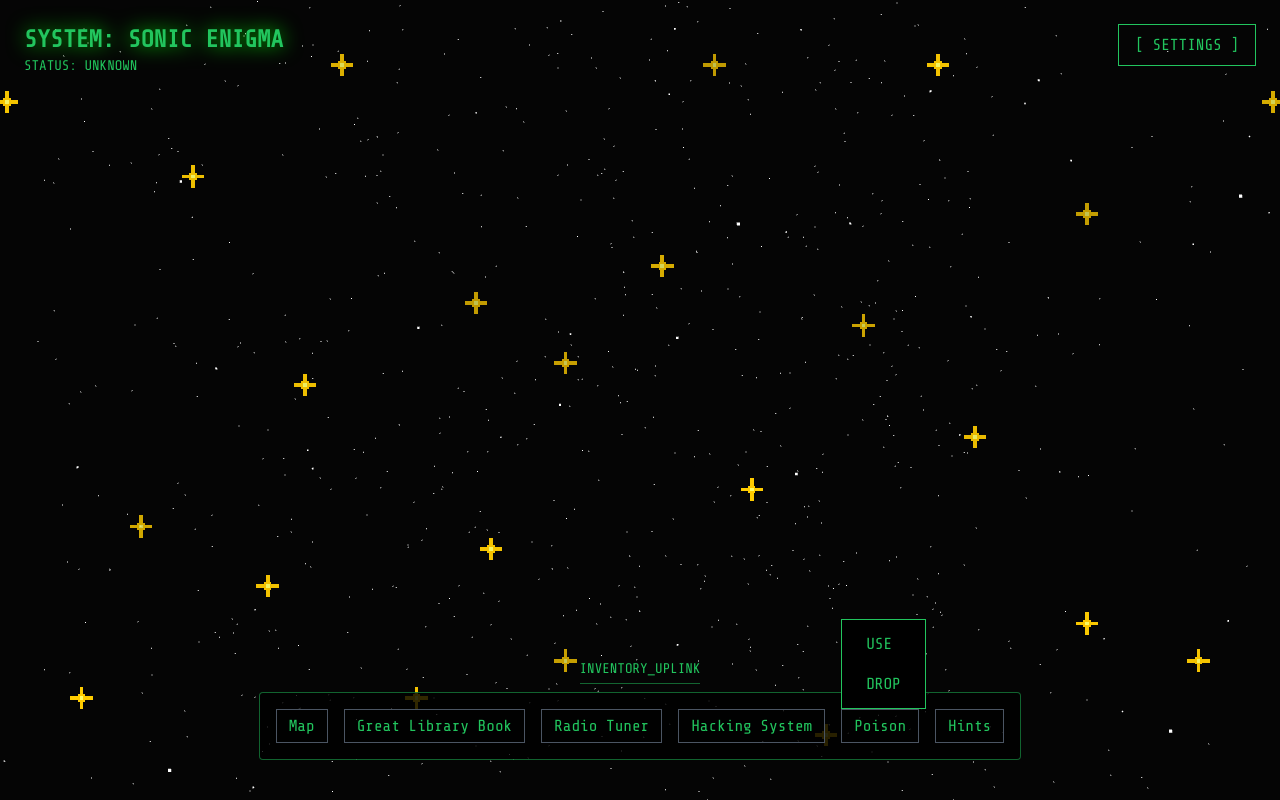
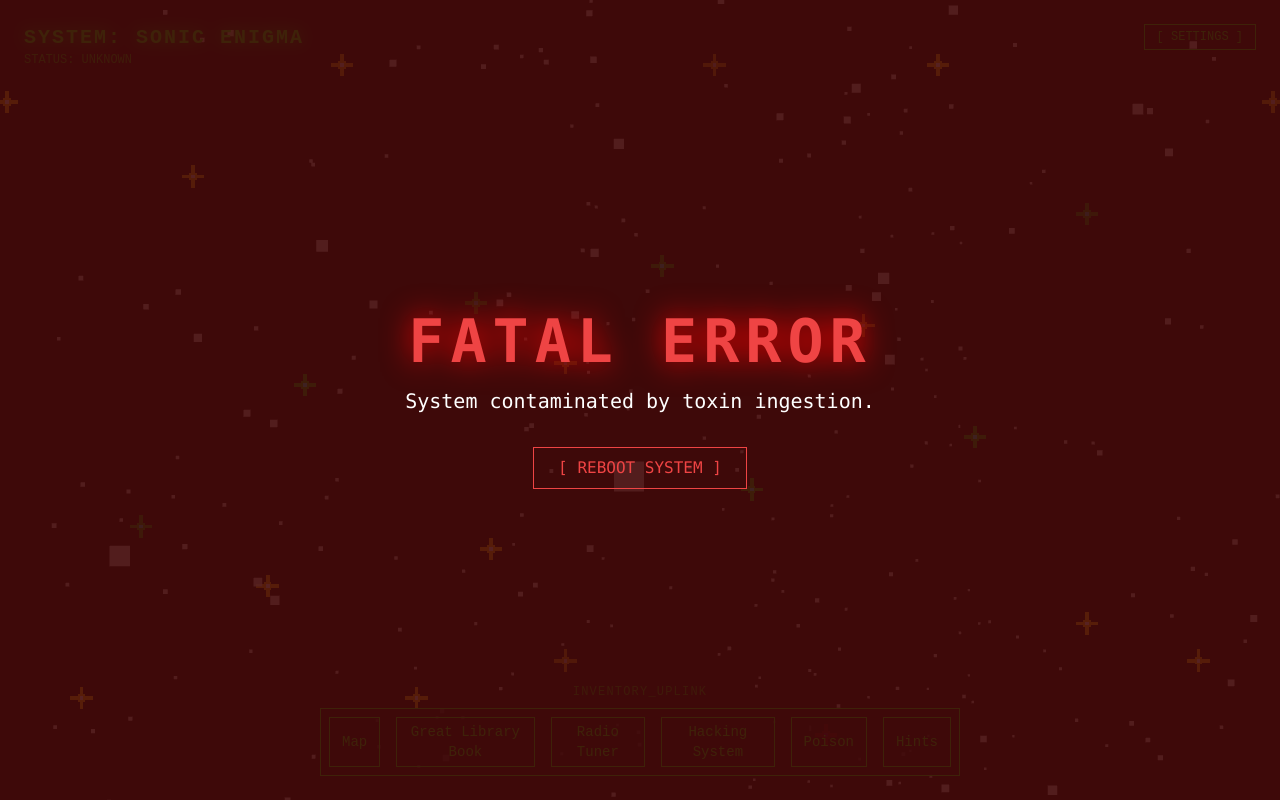
Before and after one commit to SohamBiswas14/Hackathon-Official, a website: page frontend/phase2.html in a window 1280 px wide. Both pictures are taken after a click on the button "Poison". Drawn offline with nearby package versions, Linux system fonts and the light colour scheme.

Commit message:
Complete Phase 2 Big Dipper constellation puzzle and background starfield

```diff
--- a/frontend/phase2.html
+++ b/frontend/phase2.html
@@ -1,68 +1,61 @@
 <!DOCTYPE html>
 <html lang="en">
+
 <head>
     <meta charset="UTF-8">
     <meta name="viewport" content="width=device-width, initial-scale=1.0">
     <title>Asteria - Planet Sonic Enigma</title>
+    <!-- Tailwind CSS CDN -->
     <script src="https://cdn.tailwindcss.com"></script>
-    <link href="https://fonts.googleapis.com/css2?family=Share+Tech+Mono&display=swap" rel="stylesheet">
     <style>
-        body { font-family: 'Share Tech Mono', monospace; overflow: hidden; background-color: #050505; color: #00ff00; }
-        /* This is where Three.js will inject the 3D canvas */
-        #canvas-container { position: absolute; top: 0; left: 0; width: 100%; height: 100%; z-index: 0; }
-        .ui-layer { position: relative; z-index: 10; pointer-events: none; }
-        .interactive { pointer-events: auto; }
+        body {
+            background-color: #000000;
+            color: #00ff00;
+            font-family: monospace;
+            overflow: hidden;
+            margin: 0;
+            padding: 0;
+        }
     </style>
 </head>
-<body class="text-green-500 selection:bg-green-500 selection:text-black">
 
-    <!-- 3D Star Map Background -->
-    <div id="canvas-container"></div>
+<body class="relative w-screen h-screen select-none">
 
-    <!-- UI Overlay -->
-    <div class="ui-layer flex flex-col justify-between h-screen p-6">
+    <!-- Top HUD -->
+    <div class="absolute top-6 left-6 z-10 pointer-events-none">
+        <h1 class="text-xl font-bold tracking-widest text-[#00ff00] drop-shadow-[0_0_8px_#00ff00]">SYSTEM: SONIC ENIGMA</h1>
+        <p class="text-xs text-[#00ff00] opacity-75">STATUS: UNKNOWN</p>
+    </div>
 
-        <!-- Top Bar: Settings -->
-        <div class="flex justify-between items-start">
-            <div>
-                <h1 class="text-2xl font-bold drop-shadow-[0_0_10px_rgba(0,255,0,0.8)]">SYSTEM: SONIC ENIGMA</h1>
-                <p class="text-sm">STATUS: UNKNOWN</p>
-            </div>
-            <button id="btn-settings" class="interactive border border-green-500 px-4 py-2 hover:bg-green-500 hover:text-black transition">
-                [ SETTINGS ]
-            </button>
-        </div>
+    <!-- Settings Button -->
+    <div class="absolute top-6 right-6 z-10">
+        <button class="border border-[#00ff00] px-3 py-1 text-xs hover:bg-[#00ff00] hover:text-black transition-colors">[ SETTINGS ]</button>
+    </div>
 
-        <!-- Bottom Bar: Inventory Dock -->
-        <div class="flex flex-col items-center pb-4">
-            <p class="mb-2 text-sm border-b border-green-500/50 pb-1">INVENTORY_UPLINK</p>
-            <div class="interactive flex gap-4 bg-black/80 p-4 border border-green-500/50 rounded">
-                <!-- Inventory Items -->
-                <button class="inv-item border border-gray-600 px-3 py-1 hover:border-green-500" data-item="map">Map</button>
-                <button class="inv-item border border-gray-600 px-3 py-1 hover:border-green-500" data-item="book">Great Library Book</button>
-                <button class="inv-item border border-gray-600 px-3 py-1 hover:border-green-500" data-item="tuner">Radio Tuner</button>
-                <button class="inv-item border border-gray-600 px-3 py-1 hover:border-green-500" data-item="hack">Hacking System</button>
-                <button class="inv-item border border-gray-600 px-3 py-1 hover:border-green-500 text-green-500" data-item="poison">Poison</button>
-                <button class="inv-item border border-gray-600 px-3 py-1 hover:border-green-500" data-item="hints">Hints</button>
-            </div>
+    <!-- Inventory Uplink Footer -->
+    <div class="absolute bottom-6 left-1/2 -translate-x-1/2 z-10 flex flex-col items-center">
+        <span class="text-xs tracking-widest opacity-70 mb-2">INVENTORY_UPLINK</span>
+        <div class="border border-[#00ff00] bg-black bg-opacity-80 p-2 flex gap-4">
+            <button id="btn-map" class="px-3 py-1 border border-[#00ff00] text-sm hover:bg-[#00ff00] hover:text-black transition-colors">Map</button>
+            <button id="btn-book" class="px-3 py-1 border border-[#00ff00] text-sm hover:bg-[#00ff00] hover:text-black transition-colors">Great Library Book</button>
+            <button id="btn-radio" class="px-3 py-1 border border-[#00ff00] text-sm hover:bg-[#00ff00] hover:text-black transition-colors">Radio Tuner</button>
+            <button id="btn-hacking" class="px-3 py-1 border border-[#00ff00] text-sm hover:bg-[#00ff00] hover:text-black transition-colors">Hacking System</button>
+            <button id="btn-poison" class="px-3 py-1 border border-[#00ff00] text-sm hover:bg-[#00ff00] hover:text-black transition-colors">Poison</button>
+            <button id="btn-hints" class="px-3 py-1 border border-[#00ff00] text-sm hover:bg-[#00ff00] hover:text-black transition-colors">Hints</button>
         </div>
     </div>
 
-    <!-- Action Menu (Pops up when clicking an item) -->
-    <div id="action-menu" class="interactive hidden absolute bg-black border border-green-500 p-2 flex flex-col gap-2 z-20">
-        <button id="btn-use" class="hover:bg-green-500 hover:text-black px-4 py-1 text-left">USE</button>
-        <button id="btn-drop" class="hover:bg-green-500 hover:text-black px-4 py-1 text-left">DROP</button>
-    </div>
-
     <!-- Death Screen (Hidden by default) -->
-    <div id="death-screen" class="interactive hidden fixed inset-0 bg-red-900/90 flex flex-col items-center justify-center p-8 z-50 text-center">
-        <h1 class="text-6xl font-bold text-black mb-4 tracking-widest">FATAL ERROR</h1>
-        <p class="text-white text-2xl font-mono">lol imagine getting eliminated by yourself 😂 gg ez</p>
-        <button onclick="location.reload()" class="mt-8 border border-black text-black px-6 py-2 hover:bg-black hover:text-red-500 transition">REBOOT_SYSTEM</button>
+    <div id="death-screen" class="hidden fixed inset-0 bg-red-950/90 z-50 flex flex-col justify-center items-center font-mono text-red-500">
+        <h1 class="text-6xl font-bold mb-4 tracking-widest drop-shadow-[0_0_15px_red]">FATAL ERROR</h1>
+        <p class="text-white text-xl">System contaminated by toxin ingestion.</p>
+        <button onclick="location.reload()" class="mt-8 border border-red-500 text-red-500 px-6 py-2 hover:bg-red-500 hover:text-black transition-colors">[ REBOOT SYSTEM ]</button>
     </div>
 
     <!-- Three.js Library -->
     <script src="https://cdnjs.cloudflare.com/ajax/libs/three.js/r128/three.min.js"></script>
+    <!-- Phase 2 Game Logic -->
     <script src="phase2.js"></script>
 </body>
+
 </html>
--- a/frontend/phase2.js
+++ b/frontend/phase2.js
@@ -1,79 +1,63 @@
-const container = document.getElementById('canvas-container');
-
-// 1. Core Three.js Setup (Scene, Camera, Renderer)
+window.addEventListener('DOMContentLoaded', () => {
+    // --- 1. SCENE, CAMERA & RENDERER SETUP ---
     const scene = new THREE.Scene();
-// 75 degree field of view, matching browser aspect ratio
     const camera = new THREE.PerspectiveCamera(75, window.innerWidth / window.innerHeight, 0.1, 1000);
-camera.position.z = 50; // Pull the camera back so we can see the stars
+    camera.position.z = 50;
 
     const renderer = new THREE.WebGLRenderer({ antialias: true, alpha: true });
     renderer.setSize(window.innerWidth, window.innerHeight);
-// Inject the 3D canvas into our HTML container
-container.appendChild(renderer.domElement);
 
-// 2. Generate the Starry Background
-const starsGeometry = new THREE.BufferGeometry();
-const starsCount = 2000;
-const posArray = new Float32Array(starsCount * 3);
+    renderer.domElement.style.position = 'fixed';
+    renderer.domElement.style.top = '0';
+    renderer.domElement.style.left = '0';
+    renderer.domElement.style.zIndex = '0';
+    document.body.appendChild(renderer.domElement);
 
-// Create 2000 random X, Y, Z coordinates
-for(let i = 0; i < starsCount * 3; i++) {
-    posArray[i] = (Math.random() - 0.5) * 200;
+    // --- 2. 3D VOLUMETRIC BACKGROUND STARFIELD ---
+    const particleCount = 800;
+    const particleGeometry = new THREE.BufferGeometry();
+    const particlePositions = new Float32Array(particleCount * 3);
+
+    for (let i = 0; i < particleCount * 3; i += 3) {
+        particlePositions[i] = (Math.random() - 0.5) * 400; // X width
+        particlePositions[i + 1] = (Math.random() - 0.5) * 400; // Y height
+        particlePositions[i + 2] = (Math.random() - 0.5) * 200 - 50; // True 3D Z depth spread
     }
 
-starsGeometry.setAttribute('position', new THREE.BufferAttribute(posArray, 3));
-// Make the stars small and white
-const starsMaterial = new THREE.PointsMaterial({ size: 0.15, color: 0xffffff });
-const starMesh = new THREE.Points(starsGeometry, starsMaterial);
-scene.add(starMesh);
+    particleGeometry.setAttribute('position', new THREE.BufferAttribute(particlePositions, 3));
 
-// 3. Animation Loop (Keeps the scene rendering every frame)
-function animate() {
-    requestAnimationFrame(animate);
+    const particleMaterial = new THREE.PointsMaterial({
+        color: 0xffffff,
+        size: 1.4,
+        transparent: true,
+        opacity: 0.8
+    });
 
-    // Slowly rotate the entire star field for a cool space effect
-    starMesh.rotation.y += 0.0003;
-    starMesh.rotation.x += 0.0001;
+    const backgroundField = new THREE.Points(particleGeometry, particleMaterial);
+    scene.add(backgroundField);
 
-    renderer.render(scene, camera);
-}
-animate();
-
-// 4. Handle Window Resizing
-window.addEventListener('resize', () => {
-    camera.aspect = window.innerWidth / window.innerHeight;
-    camera.updateProjectionMatrix();
-    renderer.setSize(window.innerWidth, window.innerHeight);
-});
-// --- INVENTORY & UI LOGIC ---
-// --- INTERACTIVE CONSTELLATION (BIG DIPPER) ---
-const raycaster = new THREE.Raycaster();
-const mouse = new THREE.Vector2();
-const interactiveStars = [];
-const selectedStars = [];
-const drawnLines = [];
-
-// 1. GENERATE RETRO PIXEL STAR TEXTURE
+    // --- 3. RETRO PIXEL STAR TEXTURE ---
     function createStarTexture() {
         const canvas = document.createElement('canvas');
         canvas.width = 16;
         canvas.height = 16;
         const ctx = canvas.getContext('2d');
 
-    // Draw the 4-point cross shape from your reference image
-    ctx.fillStyle = '#ffcc00'; // Main yellow
-    ctx.fillRect(6, 6, 4, 4);  // Center
-    ctx.fillRect(7, 2, 2, 4);  // Top point
-    ctx.fillRect(7, 10, 2, 4); // Bottom point
-    ctx.fillRect(2, 7, 4, 2);  // Left point
-    ctx.fillRect(10, 7, 4, 2); // Right point
+        ctx.clearRect(0, 0, 16, 16);
 
-    // Inner bright core
-    ctx.fillStyle = '#ffff66';
+        ctx.fillStyle = '#ffcc00';
+        ctx.fillRect(6, 6, 4, 4);
+        ctx.fillRect(7, 2, 2, 4);
+        ctx.fillRect(7, 10, 2, 4);
+        ctx.fillRect(2, 7, 4, 2);
+        ctx.fillRect(10, 7, 4, 2);
+
+        ctx.fillStyle = '#ffffff';
         ctx.fillRect(7, 7, 2, 2);
 
         const texture = new THREE.CanvasTexture(canvas);
-    texture.magFilter = THREE.NearestFilter; // Keeps the edges pixelated and crisp
+        texture.magFilter = THREE.NearestFilter;
+        texture.minFilter = THREE.NearestFilter;
         return texture;
     }
 
@@ -83,9 +67,14 @@
         color: 0xffffff,
         transparent: true
     });
-// 2. WIDE-SPAN COORDINATES (Spanning the entire camera view)
+
+    // --- 4. CONSTELLATION DATA (7 Real + 18 Decoys) ---
+    const interactiveStars = [];
+    const selectedStars = [];
+    const drawnLines = [];
+
     const starCoords = [
-    // The 7 Big Dipper Stars (Stretched across the screen)
+        // 7 True Big Dipper Stars
         new THREE.Vector3(60, 25, -20),
         new THREE.Vector3(45, -5, -20),
         new THREE.Vector3(15, -12, -20),
@@ -94,36 +83,30 @@
         new THREE.Vector3(-45, 2, -20),
         new THREE.Vector3(-67, -17, -20),
 
-    // 18 Decoy Stars pushed into the corners and empty edges
-    new THREE.Vector3(85, 40, -20),   // Top Right corner
-    new THREE.Vector3(75, -35, -20),  // Bottom Right corner
-    new THREE.Vector3(90, 5, -20),    // Far Right edge
-    new THREE.Vector3(-85, 40, -20),  // Top Left corner
-    new THREE.Vector3(-75, -40, -20), // Bottom Left corner
-    new THREE.Vector3(-88, -5, -20),  // Far Left edge
-    new THREE.Vector3(10, 45, -20),   // Top Center
-    new THREE.Vector3(25, -45, -20),  // Bottom Center
-    new THREE.Vector3(-40, 45, -20),  // Top Mid-Left
-    new THREE.Vector3(-30, -40, -20), // Bottom Mid-Left
-    new THREE.Vector3(40, 45, -20),   // Top Mid-Right
-    new THREE.Vector3(60, -30, -20),  // Bottom Mid-Right
-    new THREE.Vector3(-10, -35, -20), // Lower Middle
-    new THREE.Vector3(-60, 30, -20),  // Upper Left filler
-    new THREE.Vector3(-20, -20, -20), // Center Left filler
-    new THREE.Vector3(30, 10, -20),   // Center Right filler
-    new THREE.Vector3(-10, 5, -20),   // Center filler
-    new THREE.Vector3(-50, -25, -20)  // Lower Left filler
+        // 18 Decoys
+        new THREE.Vector3(85, 40, -20), new THREE.Vector3(75, -35, -20),
+        new THREE.Vector3(90, 5, -20), new THREE.Vector3(-85, 40, -20),
+        new THREE.Vector3(-75, -40, -20), new THREE.Vector3(-88, -5, -20),
+        new THREE.Vector3(10, 45, -20), new THREE.Vector3(25, -45, -20),
+        new THREE.Vector3(-40, 45, -20), new THREE.Vector3(-30, -40, -20),
+        new THREE.Vector3(40, 45, -20), new THREE.Vector3(60, -30, -20),
+        new THREE.Vector3(-10, -35, -20), new THREE.Vector3(-60, 30, -20),
+        new THREE.Vector3(-20, -20, -20), new THREE.Vector3(30, 10, -20),
+        new THREE.Vector3(-10, 5, -20), new THREE.Vector3(-50, -25, -20)
     ];
 
-// 3. RENDER SPRITES
     starCoords.forEach((pos, index) => {
-    // Using Sprites instead of spheres for the retro 2D look
         const star = new THREE.Sprite(baseMaterial.clone());
         star.position.copy(pos);
-    star.scale.set(4, 4, 1); // Size of the star
+        star.scale.set(4, 4, 1);
 
         star.userData.isDipper = index < 7;
-    // Randomize twinkling rhythm for each star
+
+        // HIGHLIGHT THE BIG DIPPER IN CYAN FOR REFERENCE
+        if (index < 7) {
+            star.material.color.setHex(0x00ffff);
+        }
+
         star.userData.twinkleSpeed = Math.random() * 0.003 + 0.0015;
         star.userData.twinkleOffset = Math.random() * Math.PI * 2;
 
@@ -132,22 +115,33 @@
     });
 
     const lineMaterial = new THREE.LineBasicMaterial({ color: 0x00ff00, linewidth: 2 });
-// 4. TWINKLING ANIMATION LOOP
+
+    // --- 5. 3D ANIMATION & ROTATION LOOP ---
+    let activeAnchor = null;
+
     function animateConstellation() {
         requestAnimationFrame(animateConstellation);
         const time = Date.now();
 
+        // Gentle 3D spherical rotation for the background depth field
+        backgroundField.rotation.x += 0.0003;
+        backgroundField.rotation.y += 0.0005;
+
+        // Twinkle interactive constellation stars
         interactiveStars.forEach(star => {
-        // Only twinkle if it hasn't been locked in/selected
-        if (!selectedStars.includes(star)) {
-            // Tightened the math: 0.875 ± 0.125 keeps opacity between 0.75 and 1.0
+            if (!selectedStars.includes(star) && activeAnchor !== star) {
                 star.material.opacity = 0.875 + 0.125 * Math.sin(time * star.userData.twinkleSpeed + star.userData.twinkleOffset);
             }
         });
+
+        renderer.render(scene, camera);
     }
     animateConstellation();
 
-// 5. HOVER EFFECTS
+    // --- 6. INTERACTION & RAYCASTING ---
+    const raycaster = new THREE.Raycaster();
+    const mouse = new THREE.Vector2();
+
     window.addEventListener('mousemove', (event) => {
         mouse.x = (event.clientX / window.innerWidth) * 2 - 1;
         mouse.y = -(event.clientY / window.innerHeight) * 2 + 1;
@@ -156,8 +150,6 @@
         const intersects = raycaster.intersectObjects(interactiveStars);
         document.body.style.cursor = intersects.length > 0 ? 'pointer' : 'default';
     });
-// 6. 2-STEP CLICK & COMPLETION LOGIC
-let activeAnchor = null; // Stores the first star you click
 
     window.addEventListener('click', (event) => {
         mouse.x = (event.clientX / window.innerWidth) * 2 - 1;
@@ -169,43 +161,66 @@
         if (intersects.length > 0) {
             const clickedStar = intersects[0].object;
 
-        // STEP 1: If no star is currently selected, make this one the anchor
-        if (activeAnchor === null) {
+            // Deselect active anchor
+            if (activeAnchor === clickedStar) {
+                const isConnected = drawnLines.some(d => d.starA === clickedStar || d.starB === clickedStar);
+                activeAnchor.material.color.setHex(isConnected ? 0x00ff00 : (activeAnchor.userData.isDipper ? 0x00ffff : 0xffffff));
+                activeAnchor = null;
+            }
+            // Undo last line
+            else if (activeAnchor === null && drawnLines.length > 0 &&
+                (drawnLines[drawnLines.length - 1].starA === clickedStar || drawnLines[drawnLines.length - 1].starB === clickedStar)) {
+
+                const lastLineData = drawnLines.pop();
+                scene.remove(lastLineData.line);
+
+                const isStillConnected = (star) => drawnLines.some(d => d.starA === star || d.starB === star);
+
+                if (!isStillConnected(lastLineData.starA)) {
+                    lastLineData.starA.material.color.setHex(lastLineData.starA.userData.isDipper ? 0x00ffff : 0xffffff);
+                    const indexA = selectedStars.indexOf(lastLineData.starA);
+                    if (indexA > -1) selectedStars.splice(indexA, 1);
+                }
+                if (!isStillConnected(lastLineData.starB)) {
+                    lastLineData.starB.material.color.setHex(lastLineData.starB.userData.isDipper ? 0x00ffff : 0xffffff);
+                    const indexB = selectedStars.indexOf(lastLineData.starB);
+                    if (indexB > -1) selectedStars.splice(indexB, 1);
+                }
+            }
+            // Set anchor
+            else if (activeAnchor === null) {
                 activeAnchor = clickedStar;
-            activeAnchor.material.color.setHex(0x00ffff); // Turn CYAN to show it is selected
+                activeAnchor.material.color.setHex(0xff00ff); // Magenta highlight
                 activeAnchor.material.opacity = 1.0;
             }
-        // CANCEL: If you click the same star again, deselect it
-        else if (activeAnchor === clickedStar) {
-            // Revert to green if it's already part of a completed line, otherwise white
-            activeAnchor.material.color.setHex(selectedStars.includes(activeAnchor) ? 0x00ff00 : 0xffffff);
-            activeAnchor = null;
-        }
-        // STEP 2: If an anchor is set and you click a DIFFERENT star, draw a line!
+            // Connect line
             else {
+                const alreadyConnected = drawnLines.some(d =>
+                    (d.starA === activeAnchor && d.starB === clickedStar) ||
+                    (d.starB === activeAnchor && d.starA === clickedStar)
+                );
+
+                if (!alreadyConnected) {
                     const points = [activeAnchor.position, clickedStar.position];
                     const lineGeo = new THREE.BufferGeometry().setFromPoints(points);
                     const line = new THREE.Line(lineGeo, lineMaterial);
                     scene.add(line);
-            drawnLines.push(line);
 
-            // Add to selected array if they aren't already in it
+                    drawnLines.push({ line: line, starA: activeAnchor, starB: clickedStar });
+
                     if (!selectedStars.includes(activeAnchor)) selectedStars.push(activeAnchor);
                     if (!selectedStars.includes(clickedStar)) selectedStars.push(clickedStar);
 
-            // Turn both stars neon green to confirm the connection
                     activeAnchor.material.color.setHex(0x00ff00);
                     clickedStar.material.color.setHex(0x00ff00);
                     activeAnchor.material.opacity = 1.0;
                     clickedStar.material.opacity = 1.0;
 
-            // Reset the anchor so the next click starts a brand new line
                     activeAnchor = null;
 
-            // PUZZLE CHECK: The Big Dipper requires 7 connected stars and 7 lines (to close the pan loop)
-            if (selectedStars.length === 7 && drawnLines.length === 7) {
+                    // --- PUZZLE COMPLETION CHECK ---
+                    if (selectedStars.length === 7) {
                         const isCorrect = selectedStars.every(star => star.userData.isDipper);
-
                         if (isCorrect) {
                             setTimeout(() => {
                                 alert("Signal detected: [32.92, -56°78, 8e32]. Cosmic waves resemble a humanoid figure. Where to go?");
@@ -213,55 +228,22 @@
                                     .then(res => console.log("Warping to Phase 3..."))
                                     .catch(err => console.error("Warp failed:", err));
                             }, 500);
+                        }
+                    }
                 } else {
-                    console.log("Incorrect constellation detected.");
-                }
+                    activeAnchor.material.color.setHex(activeAnchor.userData.isDipper ? 0x00ffff : 0xffffff);
+                    activeAnchor = null;
                 }
             }
         }
     });
-const actionMenu = document.getElementById('action-menu');
-const btnUse = document.getElementById('btn-use');
-const btnDrop = document.getElementById('btn-drop');
+
+    // --- 7. UI EVENT LISTENERS ---
     const deathScreen = document.getElementById('death-screen');
-
-let selectedItem = null;
-
-// 1. Show Use/Drop menu when an item is clicked
-document.querySelectorAll('.inv-item').forEach(button => {
-    button.addEventListener('click', (e) => {
-        e.stopPropagation(); // Prevents the document click listener from immediately hiding the menu
-
-        selectedItem = e.target.getAttribute('data-item');
-
-        // Position the menu slightly above the clicked item
-        const rect = e.target.getBoundingClientRect();
-        actionMenu.style.left = `${rect.left}px`;
-        actionMenu.style.top = `${rect.top - 90}px`;
-
-        actionMenu.classList.remove('hidden');
+    const btnPoison = document.getElementById('btn-poison');
+    if (btnPoison) {
+        btnPoison.addEventListener('click', () => {
+            if (deathScreen) deathScreen.classList.remove('hidden');
         });
-});
-
-// 2. Hide menu if the player clicks anywhere else on the screen
-document.addEventListener('click', () => {
-    actionMenu.classList.add('hidden');
-});
-
-// 3. Handle the "USE" action
-btnUse.addEventListener('click', () => {
-    if (selectedItem === 'poison') {
-        // Trigger the instant death trap
-        deathScreen.classList.remove('hidden');
-    } else if (selectedItem === 'book') {
-        console.log("Book logic incoming...");
-        // We will wire up the binary puzzle here next
-    } else {
-        console.log(`System cannot process: ${selectedItem}`);
     }
 });
-
-// 4. Handle the "DROP" action (Dismisses the menu)
-btnDrop.addEventListener('click', () => {
-    actionMenu.classList.add('hidden');
-});
```
Lines whose indentation alone changed are shown as unchanged.
